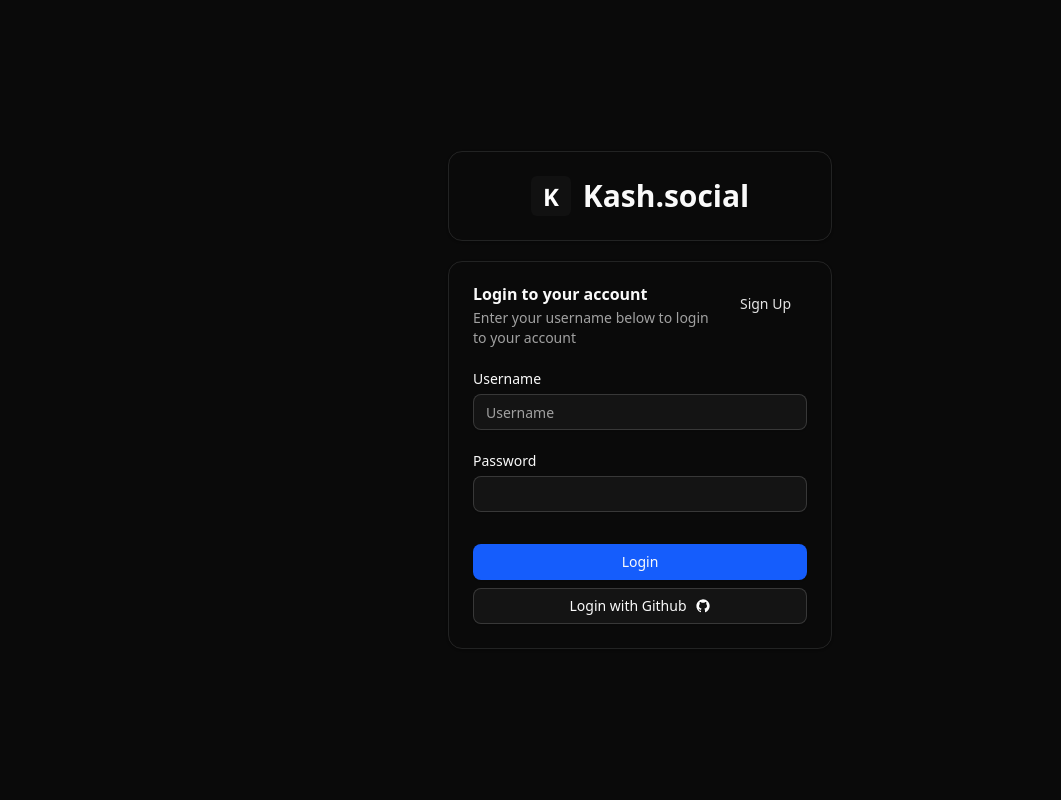
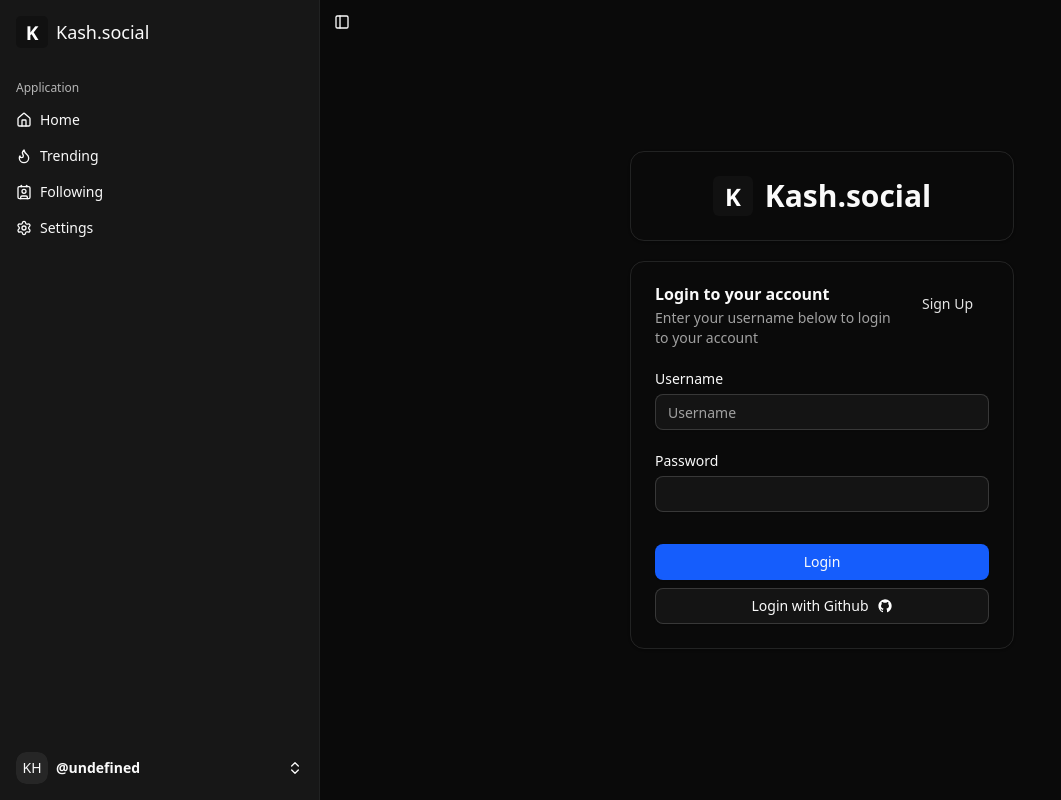
Before and after one commit to 0xKash/social-media-frontend, a React (Vite) app: page /login in a window 1280 px wide. Shown: the whole page, without its empty margins (0-1061 px from the left). Built offline with nearby package versions, Linux system fonts and the light colour scheme; no server answers.

Commit message:
fix: remove unnecesary imports of useFetchAuth

```diff
--- a/src/App.jsx
+++ b/src/App.jsx
@@ -17,12 +17,8 @@
         }}
         defaultOpen
       >
-        {location.pathname != "/login" && location.pathname != "/register" && (
-          <>
-            <AppSidebar />
-            <SidebarTrigger className="m-2" />
-          </>
-        )}
+        <AppSidebar />
+        <SidebarTrigger className="m-2" />
         <main className="flex flex-col justify-center items-center w-full max-sm:overflow-hidden bg-background">
           <RouterProvider router={router} />
         </main>
--- a/src/components/sidebar/nav-user.jsx
+++ b/src/components/sidebar/nav-user.jsx
@@ -6,7 +6,6 @@
   BadgeCheckIcon,
   Settings,
 } from "lucide-react";
-import { useFetchAuth } from "@/hooks/auth/useFetchAuth";
 import { Avatar, AvatarFallback, AvatarImage } from "@/components/ui/avatar";
 import {
   DropdownMenu,
@@ -25,7 +24,6 @@
 } from "@/components/ui/sidebar";
 import { Badge } from "../ui/badge";
 import { logoutUser } from "@/api/auth/auth";
-import { useNavigate } from "react-router-dom";
 
 export function NavUser({ user }) {
   const { isMobile } = useSidebar();
--- a/src/hooks/auth/useFetchAuth.js
+++ b/src/hooks/auth/useFetchAuth.js
@@ -1,7 +1,6 @@
 import { authUser } from "@/api/auth/auth";
 import { transformUser } from "@/lib/handlers/data/users/transformUsers";
 import { useEffect, useState } from "react";
-import { useNavigate } from "react-router-dom";
 
 export const useFetchAuth = () => {
   const [user, setUser] = useState([]);
```
